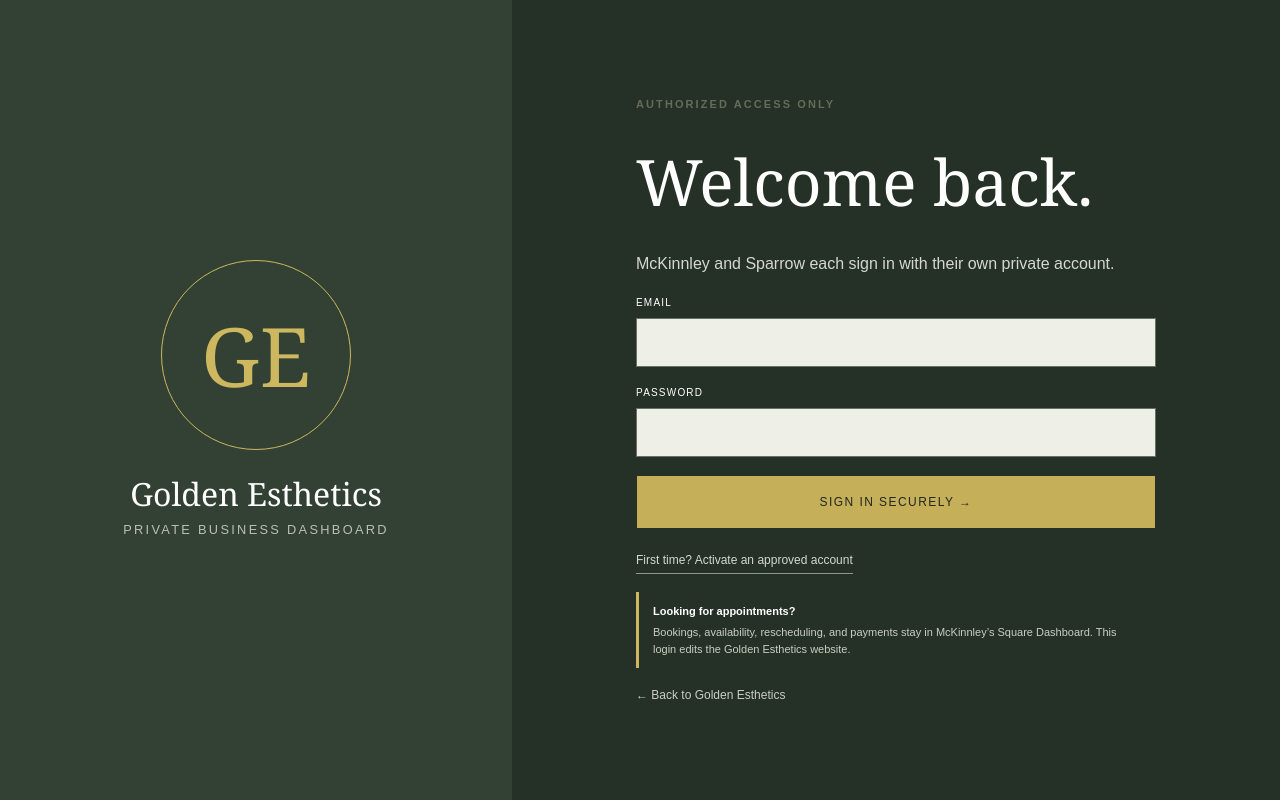
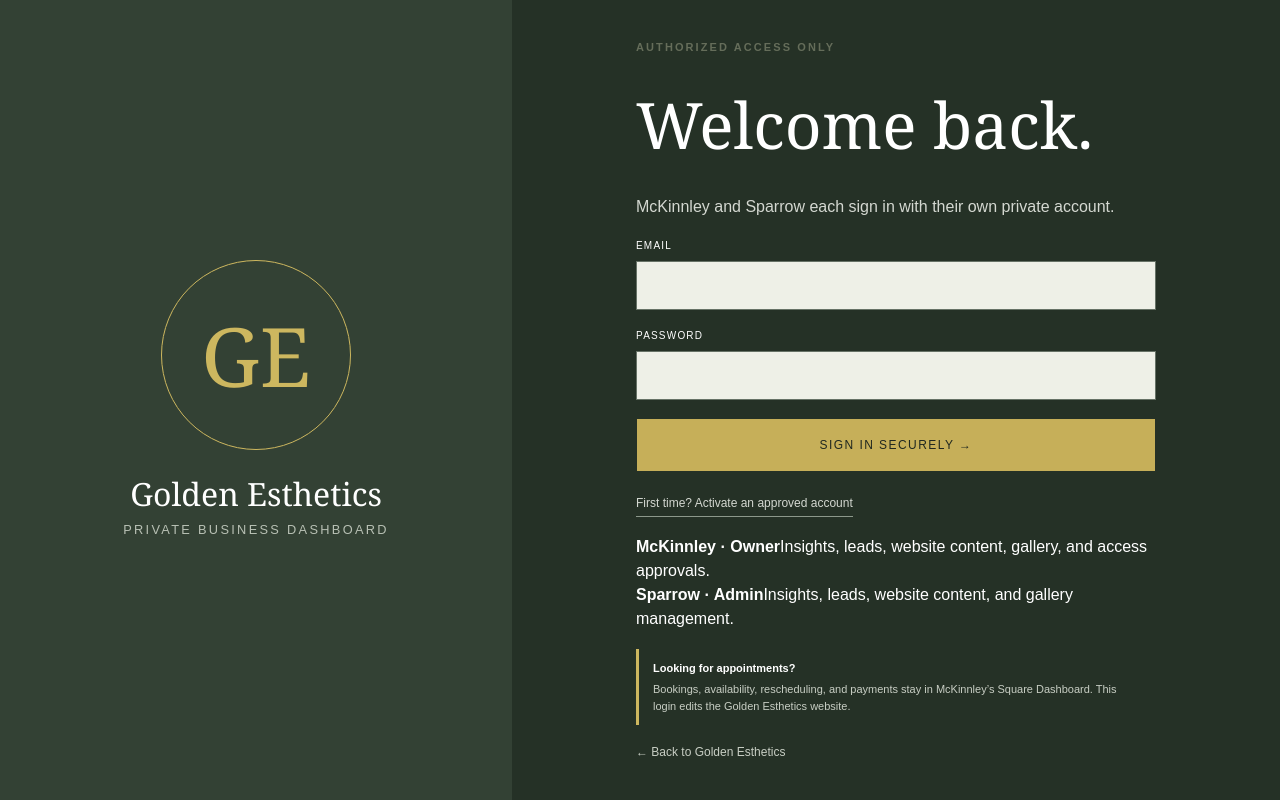
Before and after one commit to amelianoelbrodiee/golden-esthetics-client-platform, a Next.js app: page /admin in a window 1280 px wide. Built offline with nearby package versions, Linux system fonts and the light colour scheme; no server answers.

Commit message:
clarify owner and admin access

```diff
--- a/app/admin/AdminLogin.tsx
+++ b/app/admin/AdminLogin.tsx
@@ -46,6 +46,10 @@ export function AdminLogin({ configured }: { configured: boolean }) {
       <button className="admin-mode-toggle" type="button" onClick={() => { setMode(mode === "signin" ? "activate" : "signin"); setError(""); }}>
         {mode === "signin" ? "First time? Activate an approved account" : "Already activated? Sign in"}
       </button>
+      <div className="admin-login-roles">
+        <div><strong>McKinnley · Owner</strong><span>Insights, leads, website content, gallery, and access approvals.</span></div>
+        <div><strong>Sparrow · Admin</strong><span>Insights, leads, website content, and gallery management.</span></div>
+      </div>
       <div className="admin-login-help"><strong>Looking for appointments?</strong><span>Bookings, availability, rescheduling, and payments stay in McKinnley’s Square Dashboard. This login edits the Golden Esthetics website.</span></div>
       <a href="/">← Back to Golden Esthetics</a>
     </form>
```
